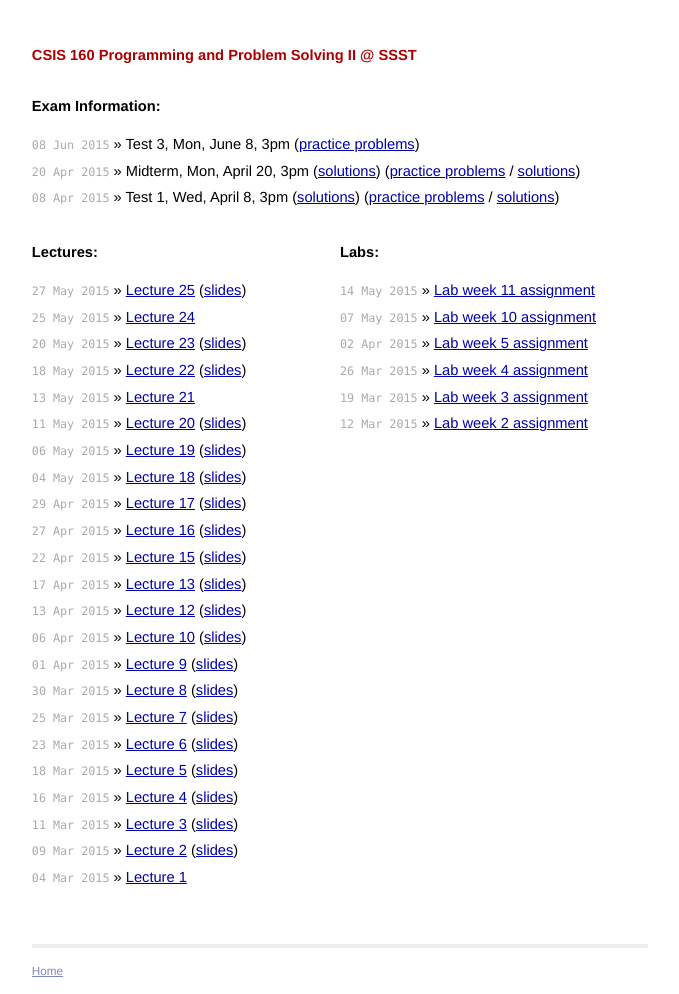
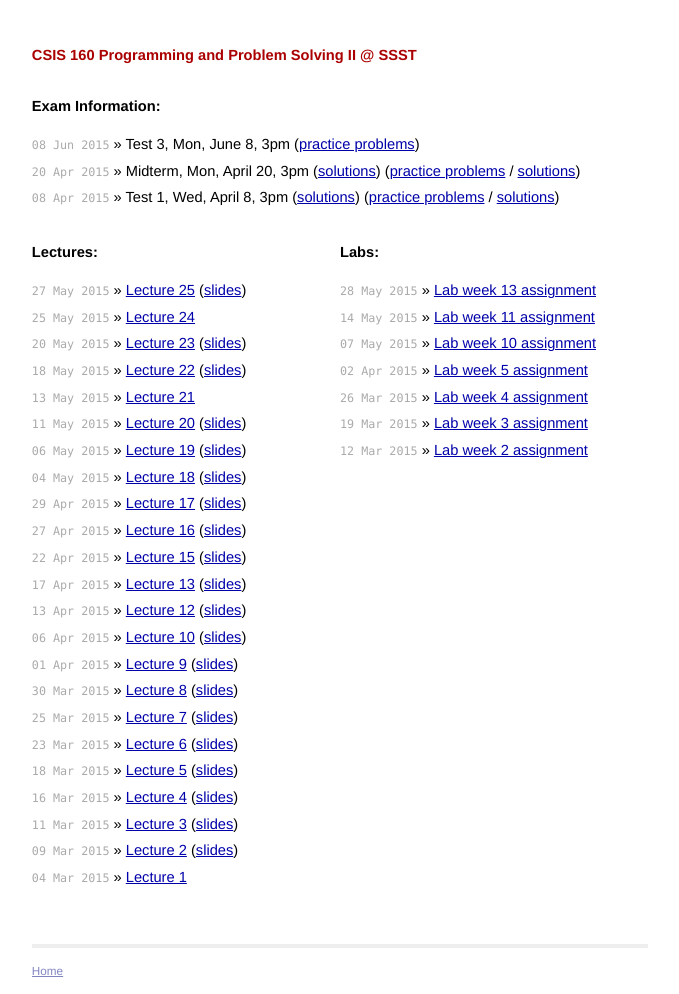
Before and after one commit to csis160/csis160.github.io, a Jekyll site: the page built from index.html, in a window 1280 px wide. Shown: the whole page, without its empty margins (300-979 px from the left). Built offline with Jekyll 4.4.1, drawn with Linux system fonts in a browser that asks for light colours.

Commit message:
added week 13 lab assignment

```diff
--- a/index.html
+++ b/index.html
@@ -47,6 +47,7 @@ title: CSIS 160 Programming and Problem Solving II, SSST
     <div id="lectures">
       <h1>Labs:</h1>
       <ul class="posts" class="rightcol">
+          <li><span>28 May 2015</span> &raquo; <a href="pdf/lab-week-13.pdf">Lab week 13 assignment</a></li>
           <li><span>14 May 2015</span> &raquo; <a href="pdf/lab-week-11.pdf">Lab week 11 assignment</a></li>
           <li><span>07 May 2015</span> &raquo; <a href="pdf/lab-week-10.pdf">Lab week 10 assignment</a></li>
           <li><span>02 Apr 2015</span> &raquo; <a href="pdf/lab-week-05.pdf">Lab week 5 assignment</a></li>
```
Also changed, not shown: 1 other file.
